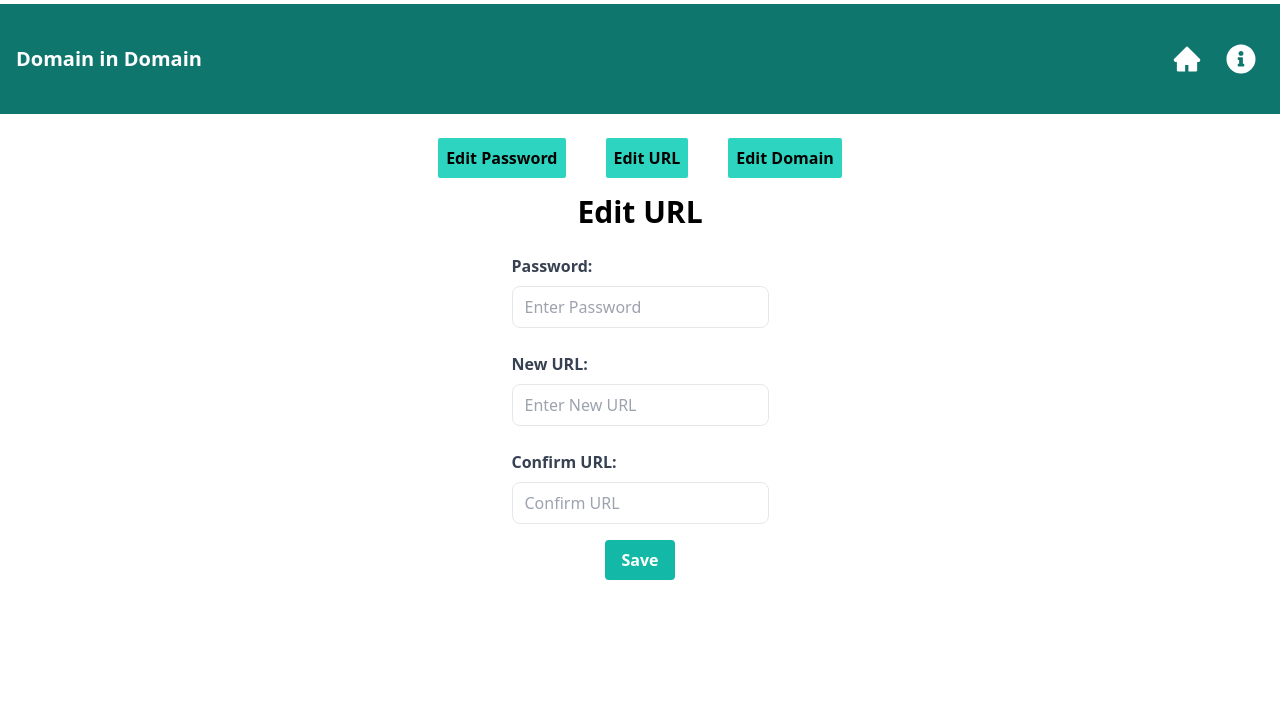
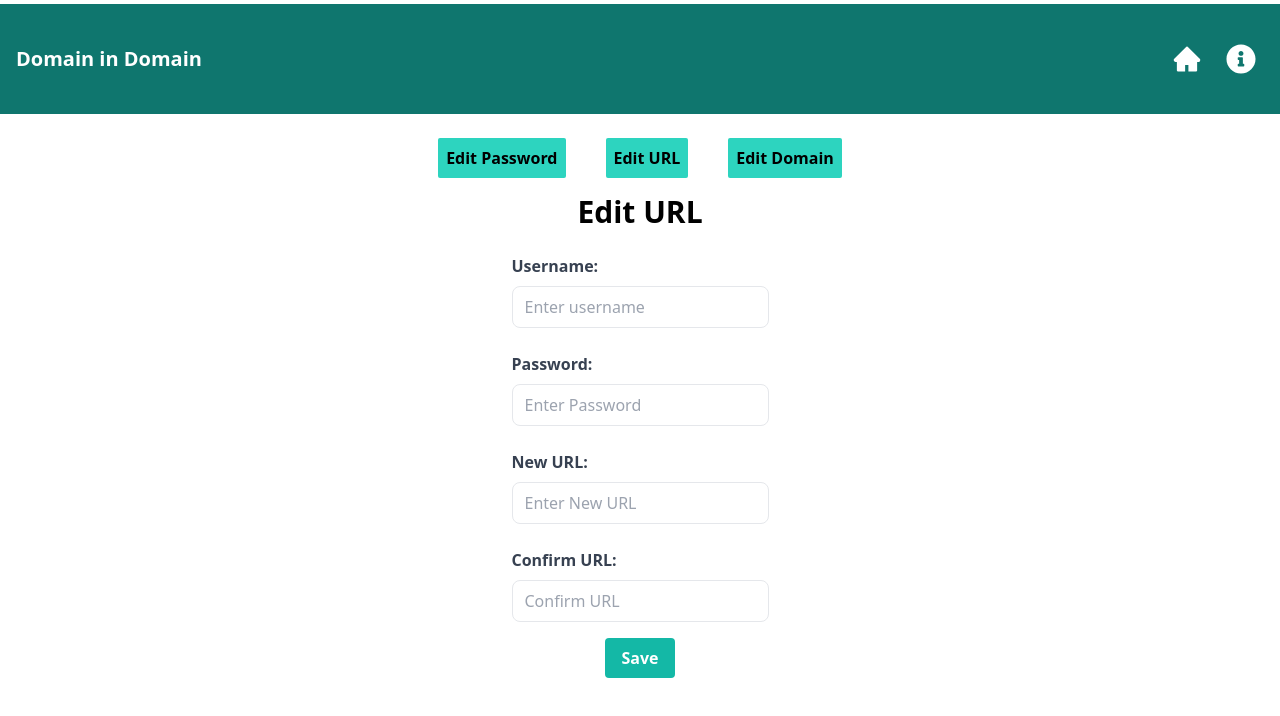
Before and after one commit to Neha-Waddi/domain_proj_nextjs, a Next.js app: page /edit/editurl in a window 1280 px wide. Shown: the top 716 px of the page. Built offline with nearby package versions, Linux system fonts and the light colour scheme.

Commit message:
completed editurl functionality

```diff
--- a/app/api/editPassword/route.js
+++ b/app/api/editPassword/route.js
@@ -9,10 +9,6 @@ export const POST = async (req) => {
 
   try {
     const user = await UserCredentials.findOne({ username });
-    console.log(username);
-    console.log(user);
-   console.log(newPassword);
-   console.log(confirmPassword);
 
     if (!user) {
       return new Response(JSON.stringify({ message: 'User not found' }), { status: 404 });
--- /dev/null
+++ b/app/api/editurl/route.js
@@ -0,0 +1,34 @@
+import UserCredentials from "@/models/user";
+import { connectMongodb } from "@/lib/mongodb";
+import bcrypt from "bcryptjs";
+
+export const POST = async (req) => {
+  const { username, password, newurl, confirmurl } = await req.json();
+
+  await connectMongodb();
+
+  try {
+    const user = await UserCredentials.findOne({ username });
+
+    if (!user) {
+      return new Response(JSON.stringify({ message: 'User not found' }), { status: 404 });
+    }
+
+    const isPasswordValid = await bcrypt.compare(password, user.password);
+    if (!isPasswordValid) {
+      return new Response(JSON.stringify({ message: ' password is incorrect' }), { status: 400 });
+    }
+
+    if (newurl !== confirmurl) {
+      return new Response(JSON.stringify({ message: 'New url and confirmation url do not match' }), { status: 400 });
+    }
+
+    user.url = newurl;
+    await user.save();
+
+    return new Response(JSON.stringify({ message: 'url updated successfully' }), { status: 200 });
+  } catch (error) {
+    console.error(error);
+    return new Response(JSON.stringify({ message: 'An error occurred while updating the url' }), { status: 500 });
+  }
+};
--- a/app/edit/editurl/page.js
+++ b/app/edit/editurl/page.js
@@ -1,12 +1,24 @@
+"use client"
 import Editbuttons from '@/components/Editbuttons'
 import Editurl from '@/components/Editurl'
-import React from 'react'
+import {React,useState} from 'react';
+
 
 const editurl = () => {
+  const [newurl,setnewurl]=useState('');
+  const [confirmurl, setconfirmurl] = useState('');
+  const [password, setpassword] = useState('');
   return (
     <div>
         <Editbuttons/>
-        <Editurl/>
+        <Editurl
+        password={password}
+        newurl={newurl}
+        confirmurl={confirmurl}
+        setnewurl={setnewurl}
+        setpassword={setpassword}
+        setconfirmurl={setconfirmurl}
+        />
     </div>
   )
 }
--- a/components/Editurl.jsx
+++ b/components/Editurl.jsx
@@ -1,18 +1,74 @@
-import React from 'react';
+"use client"
+import {React,useState} from 'react';
 
-const Editurl = () => {
+
+
+const Editurl = ({password, newurl,confirmurl, setpassword, setnewurl ,setconfirmurl}) => {
+  const [username,setusername]=useState('');
+  const [errorMessage, setErrorMessage] = useState('');
+  const [urlchangedmessage, seturlchangedmessage] = useState('');
+
+  const handleSubmit=async(e)=>{
+    e.preventDefault();
+
+    setErrorMessage('');
+    seturlchangedmessage('');
+
+    if (newurl !== confirmurl) {
+      setErrorMessage('New url and confirmation url do not match.');
+      return;
+    }
+
+    try {
+      const response = await fetch('/api/editurl', {
+        method: 'POST',
+        headers: {
+          'Content-Type': 'application/json',
+        },
+        body: JSON.stringify({ username,password, newurl,confirmurl }),
+      });
+
+      const data = await response.json();
+
+      if (response.ok) {
+        seturlchangedmessage(data.message||'url updated successfully!');
+        setusername('');
+        setpassword('');
+        setnewurl('');
+        setconfirmurl('');
+      } else {
+        setErrorMessage(data.message || 'An error occurred while updating the url.');
+      }
+    } catch (error) {
+      setErrorMessage("Failed to update url. Please try again later");
+      console.log(error);
+    }
+  }
   return (
     <div className="container mx-auto p-4">
       <h1 className="text-3xl font-bold text-center mb-6">Edit URL</h1>
-      <form >
+      <form onSubmit={handleSubmit}>
         <div className="flex flex-col justify-center items-center  gap-6">
+        <div>
+            <label className="block text-gray-700 font-bold mb-2">Username:</label>
+            <input
+              type="text"
+              name="username"
+              placeholder="Enter username"
+              className="w-full px-3 py-2 border rounded-lg"
+              onChange={(e) => setusername(e.target.value)}
+              value={username}
+            />
+          </div>
           <div>
             <label className="block text-gray-700 font-bold mb-2">Password:</label>
             <input
                type="password"
-              name="Password"
+               name="password"
                placeholder="Enter Password"
                className="w-full px-3 py-2 border rounded-lg"
+               onChange={(e) => setpassword(e.target.value)}
+               value={password}
             />
           </div>
           <div>
@@ -22,6 +78,8 @@ const Editurl = () => {
               name="newurl"
               placeholder="Enter New URL"
               className="w-full px-3 py-2 border rounded-lg"
+              onChange={(e) => setnewurl(e.target.value)}
+              value={newurl}
             />
           </div>
           <div>
@@ -31,9 +89,13 @@ const Editurl = () => {
                name="confirmurl"
                placeholder="Confirm URL"
                className="w-full px-3 py-2 border rounded-lg"
+               onChange={(e) => setconfirmurl(e.target.value)}
+               value={confirmurl}
             />
           </div>
         </div>
+        {errorMessage && <p className="text-red-500 text-center mt-4">{errorMessage}</p>}
+        {urlchangedmessage && <p className="text-green-500 text-center mt-4">{urlchangedmessage}</p>}
         <div className="text-center mt-4">
           <button type="submit" className="bg-teal-500 hover:bg-teal-600 text-white font-bold py-2 px-4 rounded">
             Save
```
Lines whose indentation alone changed are shown as unchanged.
